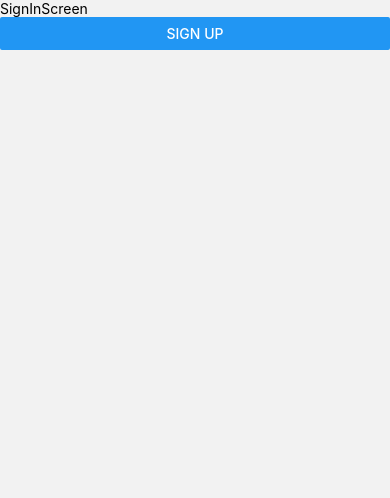
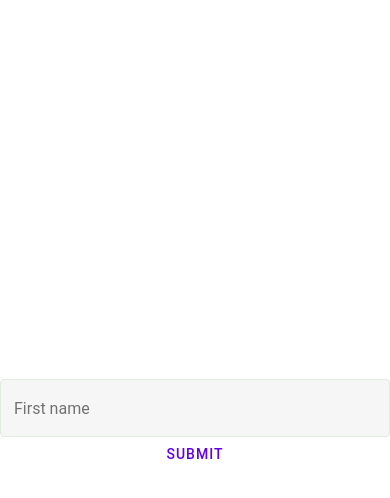
Before and after one commit to yassineelhoubi/Diaby_APP, a React Native app: screen /SignIn in a window 390 px wide. Shown: the top 498 px of the page. Built offline with nearby package versions, Linux system fonts and the light colour scheme.

Commit message:
SignIn With formik folder structure

```diff
--- a/package.json
+++ b/package.json
@@ -33,6 +33,7 @@
     "expo-task-manager": "~10.1.0",
     "firebase": "^9.6.5",
     "fontisto": "^3.0.4",
+    "formik": "^2.2.9",
     "geofire-common": "^5.2.0",
     "lottie-react-native": "5.0.1",
     "react": "17.0.1",
@@ -56,7 +57,8 @@
     "react-native-wheel-color-picker": "^1.2.0",
     "react-navigation-shared-element": "^3.1.3",
     "react-redux": "^7.2.6",
-    "twrnc": "^3.0.1"
+    "twrnc": "^3.0.1",
+    "yup": "^0.32.11"
   },
   "devDependencies": {
     "@babel/core": "^7.12.9"
--- /dev/null
+++ b/src/modules/auth/SignInForm.jsx
@@ -0,0 +1,33 @@
+import { StyleSheet, View, Alert, Keyboard } from 'react-native'
+import React from 'react'
+import { Formik } from 'formik';
+import { Button } from 'react-native-paper';
+import * as Yup from 'yup';
+import { SignInFields } from './components';
+
+const SignInForm = () => {
+    return (
+        <Formik
+            initialValues={{ firstName: '' }}
+            validationSchema={Yup.object({
+                firstName: Yup.string().min(3, "First name must be at least 3 characters").required("First name is required"),
+            })}
+
+            onSubmit={values => {
+                Alert.alert(JSON.stringify(values, null, 2));
+                Keyboard.dismiss();
+            }
+            }>
+            {({ handleChange, handleSubmit, values, errors, touched }) => (
+                <View>
+                    <SignInFields handleChange={handleChange} values={values} errors={errors} touched={touched} />
+                    <Button onPress={handleSubmit} >Submit</Button>
+                </View>
+            )}
+        </Formik>
+    )
+}
+
+export { SignInForm }
+
+const styles = StyleSheet.create({})
--- /dev/null
+++ b/src/modules/auth/components/SignInFields.jsx
@@ -0,0 +1,30 @@
+import { StyleSheet, Text, View } from 'react-native'
+import React from 'react'
+import {  TextInput } from 'react-native-paper';
+import { COLORS } from '../../../constants/theme';
+const SignInFields = ({handleChange , values , errors , touched }) => {
+    return (
+        <View>
+            <TextInput
+                onChangeText={handleChange('firstName')}
+                value={values.firstName}
+                label="First name"
+                placeholder="I am ready!"
+                mode="outlined"
+                error={errors.firstName && touched.firstName}
+                underlineColor={COLORS.primary}
+                selectionColor={COLORS.primary}
+                activeUnderlineColor={COLORS.primary}
+                outlineColor={COLORS.secondary}
+                activeOutlineColor={COLORS.primary}
+            />
+            {errors.firstName && touched.firstName ? (
+                <Text style={{ color: "red" }}>{errors.firstName}</Text>
+            ) : null}
+        </View>
+    )
+}
+
+export { SignInFields }
+
+const styles = StyleSheet.create({})
--- /dev/null
+++ b/src/modules/auth/components/index.js
@@ -0,0 +1 @@
+export { SignInFields } from './SignInFields';
--- /dev/null
+++ b/src/modules/auth/index.js
@@ -0,0 +1 @@
+export { SignInForm } from './SignInForm';
--- a/src/screens/auth/SignInScreen.jsx
+++ b/src/screens/auth/SignInScreen.jsx
@@ -1,18 +1,27 @@
-import { StyleSheet, Text, View, Button } from 'react-native'
+import { StyleSheet, Text, View, Alert, Keyboard, SafeAreaView } from 'react-native'
 import React from 'react'
+import { Formik } from 'formik';
+import { Button, TextInput, Appbar } from 'react-native-paper';
+import * as Yup from 'yup';
+import { COLORS } from '../../constants/theme';
+import { SignInForm } from '../../modules/auth';
 
 const SignInScreen = ({ navigation }) => {
     return (
-        <View>
-            <Text>SignInScreen</Text>
-            <Button title="Sign up" onPress={() => {
-                navigation.navigate('SignUp')
-            }
-            } />
-        </View>
+        <SafeAreaView style={styles.container}>
+            <SignInForm />
+        </SafeAreaView>
     )
 }
 
 export { SignInScreen }
 
-const styles = StyleSheet.create({})
+const styles = StyleSheet.create({
+    container: {
+        flex: 1,
+        backgroundColor: '#fff',
+        // alignItems: 'center',
+        justifyContent: 'center',
+        padding: 20
+    }
+})
```
Also changed, not shown: 1 other file (tests, documents, lock files or other folders).
